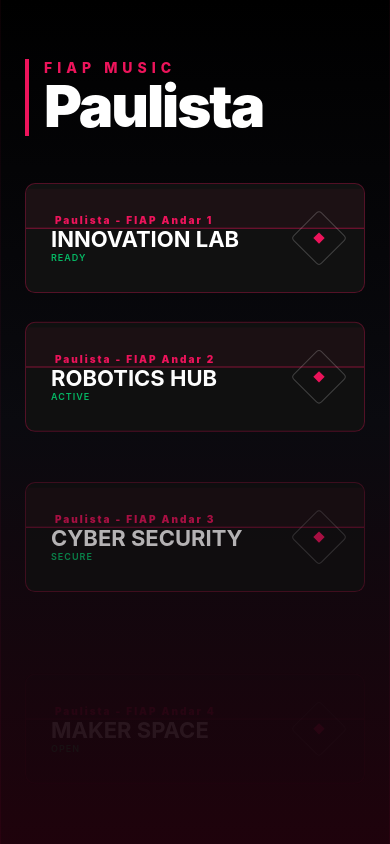
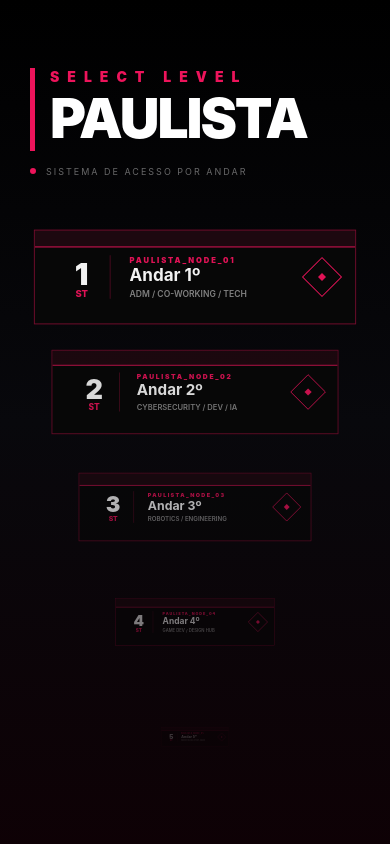
Before and after one commit to gabrieljcoutinho/CP01-Cross-Platform-Application-2026-03-25, a React Native app: screen / in a window 390 px wide. Built offline with nearby package versions, Linux system fonts and the light colour scheme.

Commit message:
test: testando layout para a "home" de escolher qual o andar

```diff
--- a/Css/styleEscolhaDeSala.js
+++ b/Css/styleEscolhaDeSala.js
@@ -11,26 +11,20 @@
 
 export const MainBackground = styled(LinearGradient)`
   position: absolute;
-  inset: 0;
-`;
-
-export const GridOverlay = styled.View`
-  position: absolute;
-  inset: 0;
-  opacity: 0.05;
-  border-left-width: 1px;
-  border-right-width: 1px;
-  border-color: #ed145b;
+  top: 0;
+  left: 0;
+  right: 0;
+  bottom: 0;
 `;
 
 export const HeaderSection = styled.View`
-  padding-top: ${height * 0.07}px;
-  padding-horizontal: 25px;
-  margin-bottom: 20px;
+  padding-top: ${height * 0.08}px;
+  padding-horizontal: 30px;
+  margin-bottom: 25px;
 `;
 
 export const GlitchContainer = styled.View`
-  border-left-width: 4px;
+  border-left-width: 5px;
   border-left-color: #ed145b;
   padding-left: 15px;
 `;
@@ -38,23 +32,21 @@
 export const TitleMain = styled.Text`
   color: #ed145b;
   font-size: 14px;
-  font-weight: 800;
-  letter-spacing: 5px;
+  font-weight: 900;
+  letter-spacing: 8px;
 `;
 
 export const TitleSub = styled.Text`
   color: #ffffff;
-  font-size: 58px;
+  font-size: 55px;
   font-weight: 900;
-  line-height: 60px;
   letter-spacing: -2px;
 `;
 
 export const StatusRow = styled.View`
   flex-direction: row;
   align-items: center;
-  margin-top: 10px;
-  padding-left: 20px;
+  margin-top: 15px;
 `;
 
 export const StatusPulse = styled.View`
@@ -62,7 +54,13 @@
   height: 6px;
   border-radius: 3px;
   background-color: #ed145b;
-  box-shadow: 0px 0px 8px #ed145b;
+`;
+
+export const SystemText = styled.Text`
+  color: rgba(255, 255, 255, 0.4);
+  font-size: 9px;
+  letter-spacing: 2px;
+  margin-left: 10px;
 `;
 
 export const ScrollArea = styled.ScrollView`
@@ -71,83 +69,107 @@
 
 export const MenuGrid = styled.View`
   padding: 25px;
-  gap: 20px;
+  gap: 15px;
 `;
 
 export const ButtonContainer = styled.View`
-  height: 110px;
+  height: 100px;
   width: 100%;
 `;
 
 export const GlowLayer = styled(Animated.View)`
   position: absolute;
-  inset: -1px;
+  top: -2px;
+  left: -2px;
+  right: -2px;
+  bottom: -2px;
   background-color: #ed145b;
-  border-radius: 12px;
-  opacity: 0.5;
+  border-radius: 4px;
 `;
 
 export const GlassCard = styled.View`
   flex: 1;
-  background-color: #111;
-  border-radius: 10px;
+  background-color: #080808;
   border-width: 1px;
-  border-color: rgba(237, 20, 91, 0.3);
+  border-color: rgba(237, 20, 91, 0.5);
   overflow: hidden;
 `;
 
 export const CardContent = styled.View`
   flex: 1;
   flex-direction: row;
-  justify-content: space-between;
   align-items: center;
-  padding-horizontal: 25px;
+  padding-horizontal: 20px;
+`;
+
+export const LevelIndicator = styled.View`
+  width: 60px;
+  align-items: center;
+  justify-content: center;
+  border-right-width: 1px;
+  border-right-color: rgba(237, 20, 91, 0.3);
+  margin-right: 20px;
+`;
+
+export const LevelNumber = styled.Text`
+  color: #ffffff;
+  font-size: 32px;
+  font-weight: 900;
+`;
+
+export const LevelUnit = styled.Text`
+  color: #ed145b;
+  font-size: 10px;
+  font-weight: 800;
+  margin-top: -5px;
+`;
+
+export const InfoArea = styled.View`
+  flex: 1;
 `;
 
 export const RoomIndex = styled.Text`
   color: #ed145b;
-  font-size: 10px;
+  font-size: 8px;
   font-weight: 900;
   letter-spacing: 2px;
 `;
 
 export const RoomLabel = styled.Text`
   color: #ffffff;
-  font-size: 22px;
+  font-size: 18px;
   font-weight: 700;
-  text-transform: uppercase;
 `;
 
 export const TechStatus = styled.Text`
-  color: #00ff88;
+  color: #888;
   font-size: 9px;
   font-weight: 600;
-  letter-spacing: 1px;
-  opacity: 0.7;
+  margin-top: 4px;
 `;
 
 export const ActionCircle = styled.View`
-  width: 40px;
-  height: 40px;
-  border-radius: 4px;
+  width: 30px;
+  height: 30px;
   border-width: 1px;
-  border-color: rgba(255, 255, 255, 0.2);
+  border-color: #ed145b;
   transform: rotate(45deg);
   align-items: center;
   justify-content: center;
 `;
 
 export const InnerCircle = styled.View`
-  width: 8px;
-  height: 8px;
+  width: 6px;
+  height: 6px;
   background-color: #ed145b;
 `;
 
 export const ScanningLine = styled(Animated.View)`
   position: absolute;
   width: 100%;
-  height: 40px;
-  background-color: rgba(237, 20, 91, 0.05);
+  height: 20px;
+  background-color: rgba(237, 20, 91, 0.1);
   border-bottom-width: 1px;
-  border-bottom-color: rgba(237, 20, 91, 0.5);
+  border-bottom-color: #ed145b;
+  z-index: 10;
 `;
--- a/pages/SelecionandoAsala.js
+++ b/pages/SelecionandoAsala.js
@@ -2,26 +2,24 @@
 import { Animated, TouchableWithoutFeedback, View, Easing } from 'react-native';
 import * as S from '../Css/styleEscolhaDeSala';
 
-const RoomButton = ({ title, index, status }) => {
+const FloorButton = ({ level, sectors, index }) => {
   const animatedValue = useRef(new Animated.Value(0)).current;
   const hoverValue = useRef(new Animated.Value(0)).current;
   const scanAnim = useRef(new Animated.Value(0)).current;
 
   useEffect(() => {
-    // Entrada em cascata
     Animated.timing(animatedValue, {
       toValue: 1,
-      duration: 800,
-      delay: index * 150,
+      duration: 600,
+      delay: index * 100,
       useNativeDriver: true,
-      easing: Easing.out(Easing.back(1.5)),
+      easing: Easing.out(Easing.quad),
     }).start();
 
-    // Animação infinita de Scan
     Animated.loop(
       Animated.timing(scanAnim, {
         toValue: 1,
-        duration: 3000,
+        duration: 2500,
         easing: Easing.linear,
         useNativeDriver: true,
       })
@@ -29,36 +27,37 @@
   }, []);
 
   const onPressIn = () => {
-    Animated.spring(hoverValue, { toValue: 1, useNativeDriver: true, tension: 50 }).start();
+    Animated.spring(hoverValue, { toValue: 1, useNativeDriver: true }).start();
   };
 
   const onPressOut = () => {
     Animated.spring(hoverValue, { toValue: 0, useNativeDriver: true }).start();
   };
 
-  const translateY = animatedValue.interpolate({
-    inputRange: [0, 1],
-    outputRange: [100, 0],
-  });
-
   const scanY = scanAnim.interpolate({
     inputRange: [0, 1],
-    outputRange: [-20, 140],
+    outputRange: [-30, 120],
   });
 
   return (
-    <Animated.View style={{ opacity: animatedValue, transform: [{ translateY }] }}>
+    <Animated.View style={{ opacity: animatedValue, transform: [{ scale: animatedValue }] }}>
       <TouchableWithoutFeedback onPressIn={onPressIn} onPressOut={onPressOut}>
         <S.ButtonContainer>
           <S.GlowLayer style={{ opacity: hoverValue }} />
           <S.GlassCard>
             <S.ScanningLine style={{ transform: [{ translateY: scanY }] }} />
             <S.CardContent>
-              <View>
-                <S.RoomIndex> Paulista - FIAP Andar {index + 1}</S.RoomIndex>
-                <S.RoomLabel>{title}</S.RoomLabel>
-                <S.TechStatus>{status || 'OPERATIONAL'}</S.TechStatus>
-              </View>
+              <S.LevelIndicator>
+                <S.LevelNumber>{level}</S.LevelNumber>
+                <S.LevelUnit>ST</S.LevelUnit>
+              </S.LevelIndicator>
+
+              <S.InfoArea>
+                <S.RoomIndex>PAULISTA_NODE_0{level}</S.RoomIndex>
+                <S.RoomLabel>Andar {level}º</S.RoomLabel>
+                <S.TechStatus>{sectors}</S.TechStatus>
+              </S.InfoArea>
+
               <S.ActionCircle>
                 <S.InnerCircle />
               </S.ActionCircle>
@@ -74,28 +73,29 @@
   return (
     <S.Container>
       <S.MainBackground
-        colors={['#000000', '#0a0a0f', '#ed145b20']} // Toque de vermelho FIAP no fundo
+        colors={['#000000', '#08080c', '#ed145b10']}
         start={{ x: 0.5, y: 0 }}
         end={{ x: 0.5, y: 1 }}
       />
-      <S.GridOverlay />
 
       <S.HeaderSection>
         <S.GlitchContainer>
-          <S.TitleMain>FIAP MUSIC</S.TitleMain>
-          <S.TitleSub>Paulista</S.TitleSub>
+          <S.TitleMain>SELECT LEVEL</S.TitleMain>
+          <S.TitleSub>PAULISTA</S.TitleSub>
         </S.GlitchContainer>
         <S.StatusRow>
+          <S.StatusPulse />
+          <S.SystemText>SISTEMA DE ACESSO POR ANDAR</S.SystemText>
         </S.StatusRow>
       </S.HeaderSection>
 
       <S.ScrollArea showsVerticalScrollIndicator={false}>
         <S.MenuGrid>
-          <RoomButton title="INNOVATION LAB" index={0} status="READY" />
-          <RoomButton title="ROBOTICS HUB" index={1} status="ACTIVE" />
-          <RoomButton title="CYBER SECURITY" index={2} status="SECURE" />
-          <RoomButton title="MAKER SPACE" index={3} status="OPEN" />
-          <RoomButton title="COGNITIVE HALL" index={4} status="READY" />
+          <FloorButton level={1} index={0} sectors="ADM / CO-WORKING / TECH" />
+          <FloorButton level={2} index={1} sectors="CYBERSECURITY / DEV / IA" />
+          <FloorButton level={3} index={2} sectors="ROBOTICS / ENGINEERING" />
+          <FloorButton level={4} index={3} sectors="GAME DEV / DESIGN HUB" />
+          <FloorButton level={5} index={4} sectors="MASTER LAB / POST-GRAD" />
         </S.MenuGrid>
       </S.ScrollArea>
     </S.Container>
```
